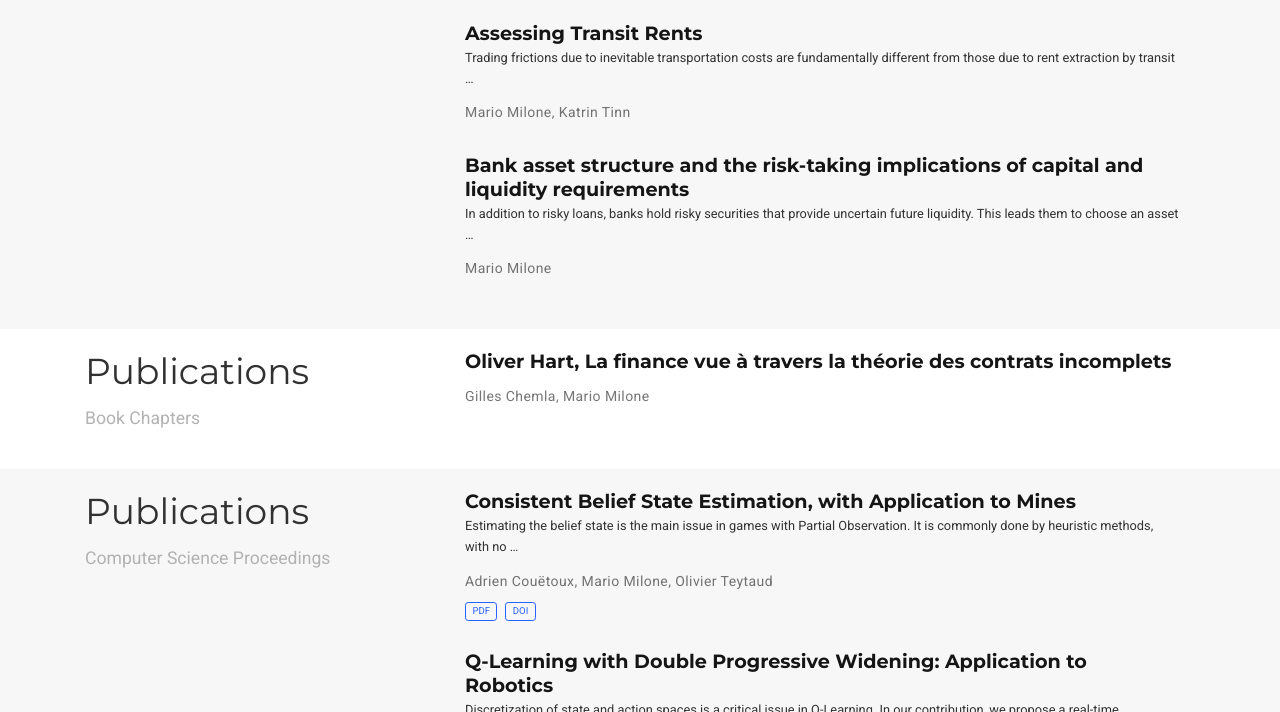
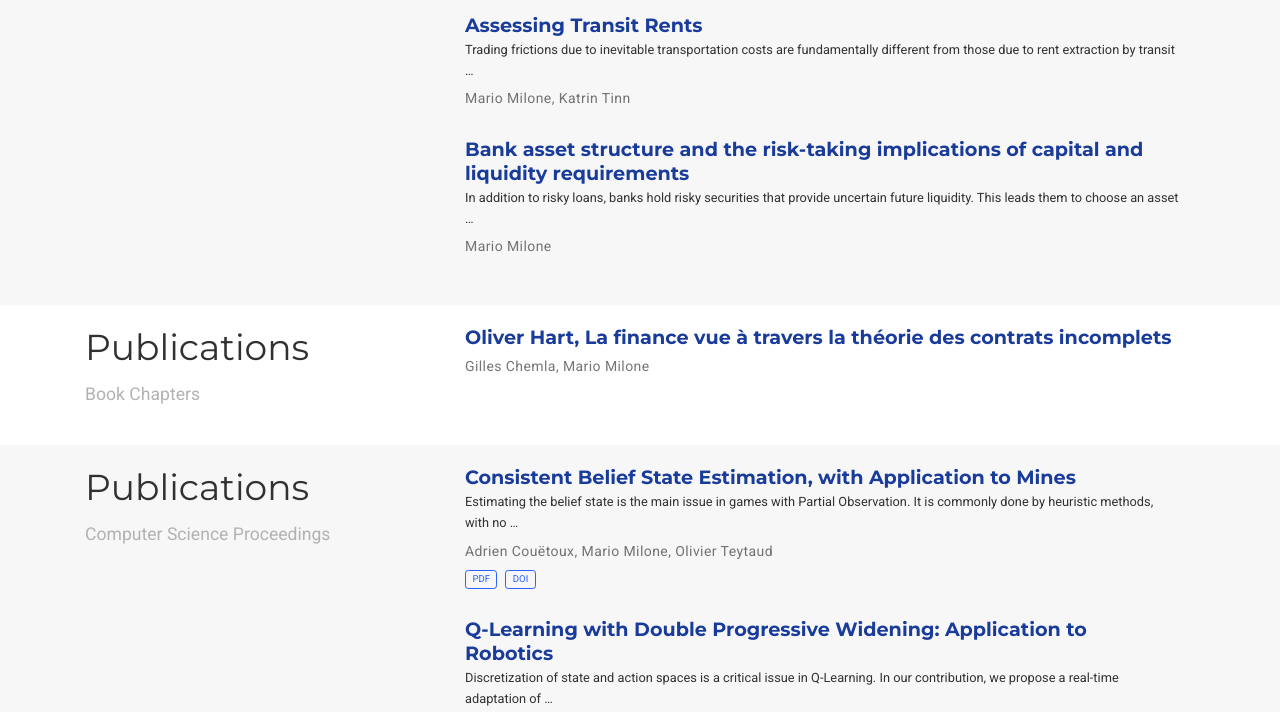
Before and after one commit to milonemario/milonemario.github.io, a plain HTML site: page index.html in a window 1280 px wide. Shown: the part 775-1487 px from the top of the page. Drawn offline with nearby package versions, Linux system fonts and the light colour scheme; some icons are missing.

Commit message:
Change color links

```diff
--- a/styles.css
+++ b/styles.css
@@ -742,7 +742,16 @@ article {
 }
 
 .article-title a {
-  color: #151515;
+  /*color: #151515;*/
+  color: #2962ff;
+  filter: brightness(60%);
+  transition: color 0.6s ease;
+}
+
+.article-title a:hover {
+  /*color: #151515;*/
+  color: <no value>;
+  filter: brightness(100%);
   transition: color 0.6s ease;
 }
 
@@ -767,7 +776,7 @@ article {
 }
 
 .stream-meta.article-metadata {
-  margin-bottom: 5px;
+  margin-bottom: 3px;
 }
 
 /* For article page only, not lists. */
@@ -859,7 +868,7 @@ article .article-metadata {
 }
 
 .media.stream-item .stream-meta {
-  margin-top: 12px;
+  margin-top: 6px;
 }
 
 .media.stream-item img {
```
